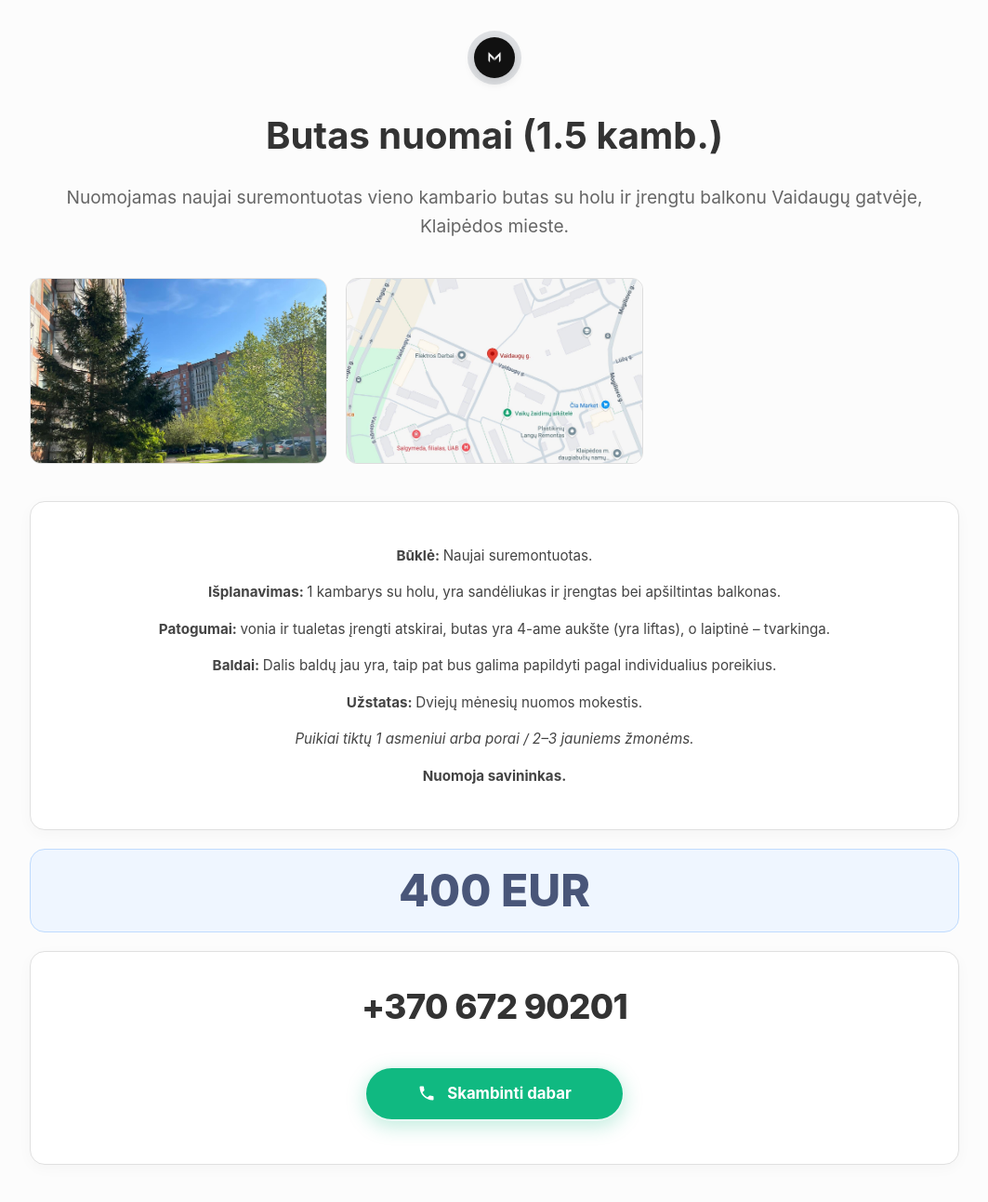
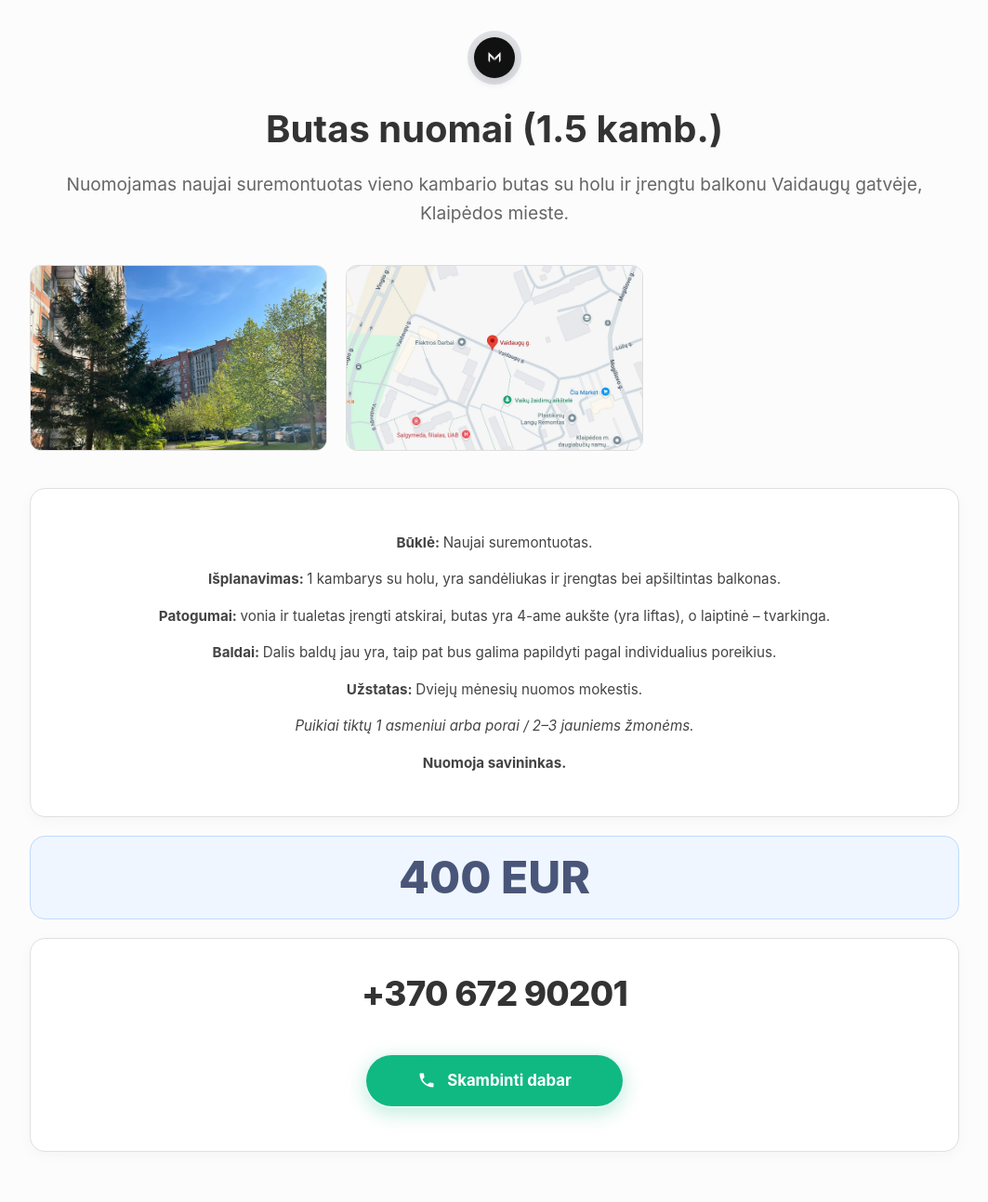
Before and after one commit to mruslys/ruslys.lt, a Jekyll site: the page built from skelbimai/vaidaugu-1k-butas/index.html, in a window 1280 px wide. Shown: the whole page at 93% size, without its empty margins (108-1171 px from the left). Built offline with Jekyll 4.4.1, drawn with Linux system fonts in a browser that asks for light colours.

Commit message:
item-h-spacing

```diff
--- a/_layouts/item.html
+++ b/_layouts/item.html
@@ -68,9 +68,15 @@
             margin-bottom: 40px;
         }
 
+        /* Pakeistas antraštės stilius gražesniam lūžimui mobiliuosiuose */
         .header h1 {
-            font-size: 2.5rem;
+            font-size: clamp(1.8rem, 5vw, 2.5rem); /* Dinamiškas dydis: sumažėja mobiliajame, išauga kompiuteryje */
+            line-height: 1.25;                    /* Glaudesni tarpai tarp eilučių */
             margin-bottom: 10px;
+            hyphens: auto;                        /* Automatinis žodžių perkėlimas lietuvių kalba */
+            -webkit-hyphens: auto;
+            -ms-hyphens: auto;
+            overflow-wrap: break-word;
         }
 
         .header p {
@@ -274,7 +280,7 @@
 
         /* Kontaktai */
         .phone-link {
-            font-size: clamp(1.7rem, 4.5vw, 2.3rem); /* Dinamiškas, didelis dydis, saugus mobiliuosiuose */
+            font-size: clamp(1.7rem, 4.5vw, 2.3rem);
             color: var(--text-color);
             text-decoration: none;
             font-weight: 800;
```
Also changed, not shown: other parts of _layouts/item.html (+0 -2 lines).
